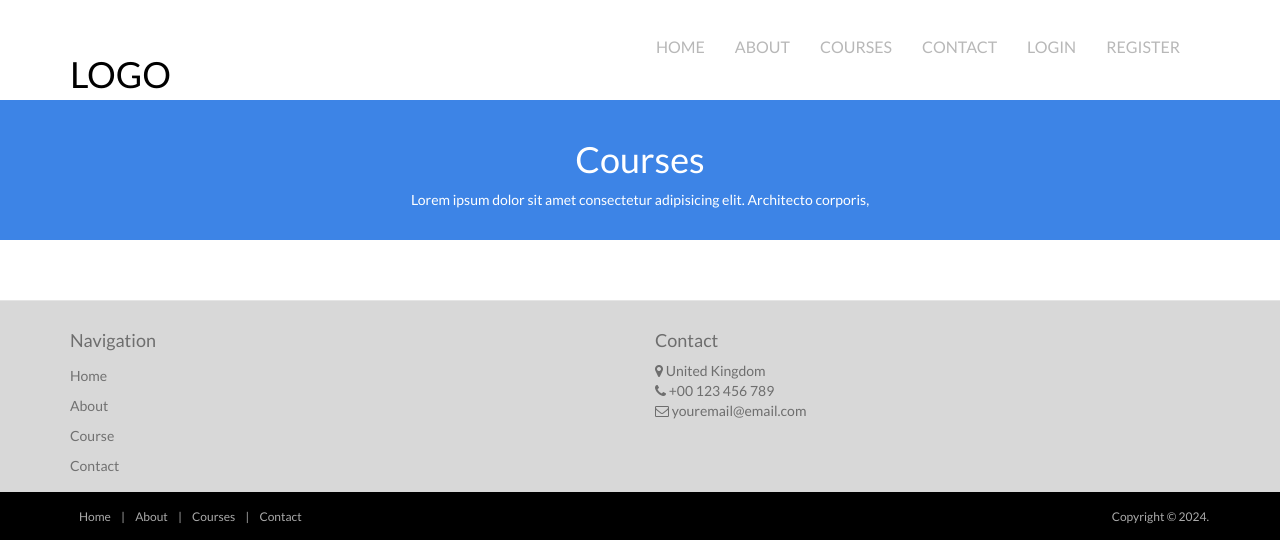
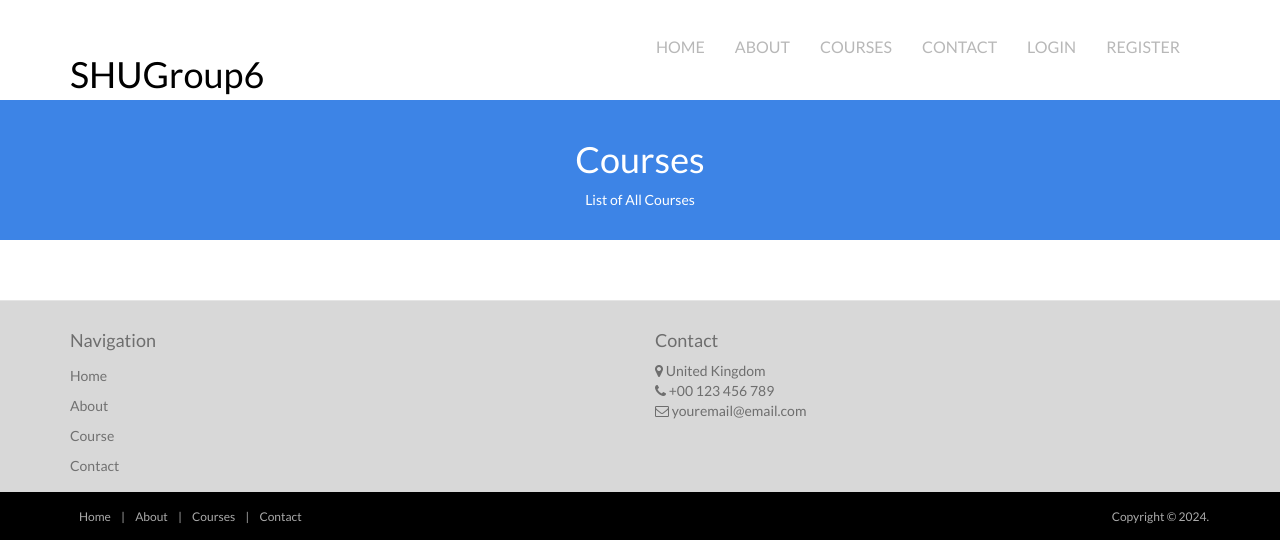
Before and after one commit to farhankhan83/Django, a Django app: page /courses in a window 1280 px wide. Shown: the top 540 px of the page. Run offline with Django 5.2, Linux system fonts and the light colour scheme; data that the repository does not hold is empty; parts of the project's set-up code (start-up, migrations or seed data) failed here and were passed over; some libraries are stand-ins or nearby versions.

Commit message:
fix content bugs

```diff
--- a/home/templates/courses.html
+++ b/home/templates/courses.html
@@ -8,7 +8,7 @@
 <header id="head" class="secondary">
     <div class="container">
             <h1>Courses</h1>
-            <p>Lorem ipsum dolor sit amet consectetur adipisicing elit. Architecto corporis,</p>
+            <p>List of All Courses</p>
     </div>
   </header>
     <!-- /container -->
--- a/home/templates/master.html
+++ b/home/templates/master.html
@@ -23,8 +23,7 @@
       <!-- Button for smallest screens -->
       <button type="button" class="navbar-toggle" data-toggle="collapse" data-target=".navbar-collapse"><span class="icon-bar"></span><span class="icon-bar"></span><span class="icon-bar"></span></button>
       <a class="navbar-brand" style="margin: 0; padding: 0;" href="{% url 'Home' %}">
-        <!-- <img src="" alt="logo"></a> -->
-        <h1 style="color: black;">LOGO</h1>
+        <h1 style="color: black; margin-bottom: 20px;">SHUGroup6</h1>
       </a>
     </div>
     <div class="navbar-collapse collapse">
```
Also changed, not shown: home/templates/homePage.html (+6 -6 lines).
